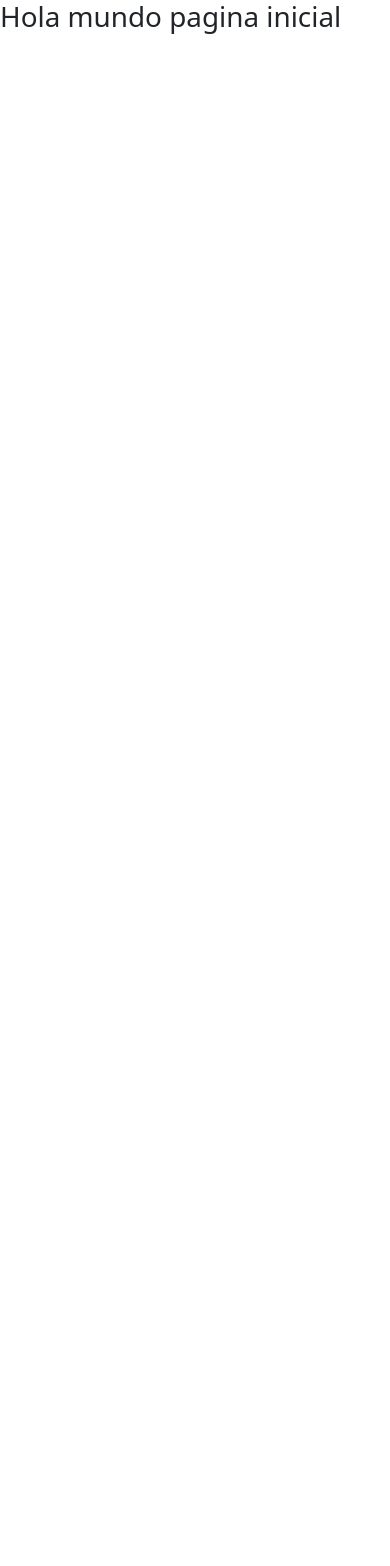
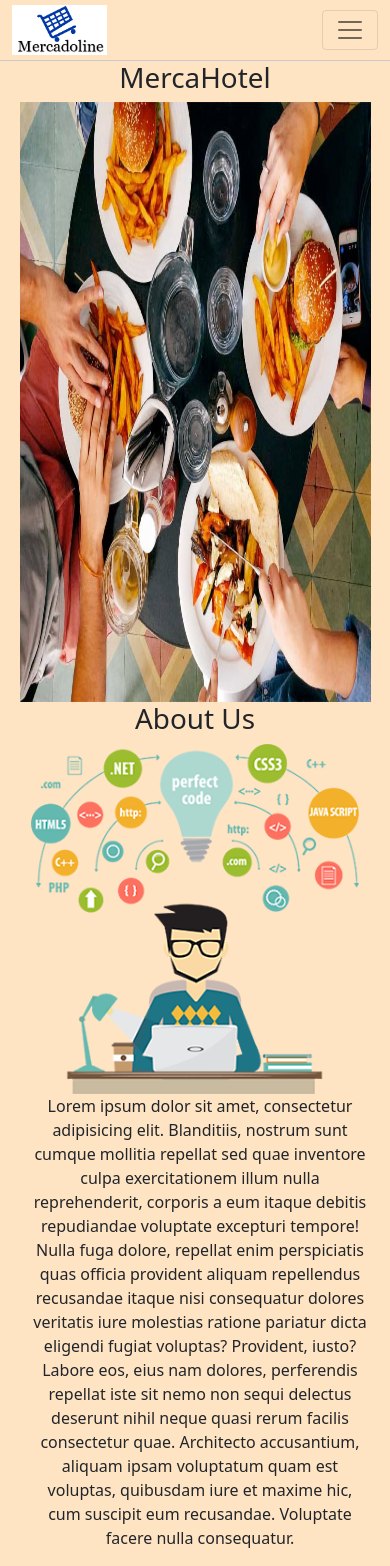
Before and after one commit to EdwinRodri/proyecto-ciclo3, a Flask app: page / in a window 390 px wide. Before the commit the page ends 34 px from the top, so only its background shows below. Run offline with Flask 2, Linux system fonts and the light colour scheme.

Commit message:
segundo cambio creacion pagina prinsipal

```diff
--- /dev/null
+++ b/src/static/css/inicio.css
@@ -0,0 +1,64 @@
+.contenedor-inicio{
+    background-color: bisque;
+}
+
+.contenedor-inicio2{
+    display: flex;
+    flex-direction: column;
+    justify-content: center;
+    text-align: center;
+}
+.contenedorimgPrincipal{
+    min-width: 80%;
+}
+.img-contenedor{
+    /* opacity:60%; */
+    width: 90%;
+    height:600px;
+}
+
+
+.section-contenedor{
+    display: flex;
+    flex-direction: column;
+    justify-content: center;
+    text-align: center;
+}
+.section-segunda{
+    display: flex;
+    justify-content: center;
+    text-align: center;
+    width: 90%;
+    margin: 0 auto;
+}
+    .text-about{
+        font-size: 26px;
+        margin-left: 60px;
+    }
+
+@media(max-width:868px){
+    .text-about{
+        font-size: 16px;
+        margin-left: 10px;
+    }
+    .section-about-img{
+        height: 350px;
+    }
+}
+@media(max-width:608px){
+    .section-segunda{
+        display: flex;
+        flex-direction: column;
+        justify-content: center;
+        text-align: center;
+        width: 90%;
+        margin: 0 auto;
+    }
+    .text-about{
+        font-size: 16px;
+        margin-left: 10px;
+    }
+    .section-about-img{
+        height: 350px;
+    }
+}
--- /dev/null
+++ b/src/static/css/layout.css
@@ -0,0 +1,29 @@
+*{
+    padding: 0;
+    margin: 0;
+    box-sizing: border-box;
+    scroll-behavior: smooth;
+}
+html{
+    scroll-behavior: smooth;
+}
+
+.img-style{
+    height: 50px;
+}
+
+.container-fluid{
+    justify-content: space-between;
+    position: sticky;
+}
+.navbar{
+    padding: 0;
+    background-color: bisque;
+}
+.navbar-nav{
+    margin-left: auto;
+    font-size: 25px;
+}
+.division-linea{
+    margin: 0;
+}
--- a/src/templates/inicio.html
+++ b/src/templates/inicio.html
@@ -3,10 +3,32 @@
 
 <!-- creamos la ruta par los estilos css -->
 {% block customCSS %}
-<!-- <link rel="stylesheet" href="../static/css/login.css"> -->
+<link rel="stylesheet" href="../static/css/inicio.css">
 {% endblock %}
 
 <!-- Creamos el body sel documento -->
 {% block body %}
-<h1>Hola mundo pagina inicial</h1>
+<div class="contenedor-inicio">
+    <!-- Section Main -->
+    <section class="contenedor-inicio2">
+        <h1>MercaHotel</h1>
+        <div class="contenedorimgPrincipal">
+            <img src="../static/img/ComidaProyecto.jpg" alt="" class="img-contenedor">
+        </div>
+    </section>
+    <!-- Section Abou Us -->
+    <section id="about" class="section-contenedor">
+        <div class="section-title">
+            <h1 >About Us</h1>
+        </div>
+        <div class="section-segunda">
+            <div >
+                <img src="../static/img/programacionpor.png" alt="" class="section-about-img">
+            </div>
+            <div class="text-about">
+                <p>Lorem ipsum dolor sit amet, consectetur adipisicing elit. Blanditiis, nostrum sunt cumque mollitia repellat sed quae inventore culpa exercitationem illum nulla reprehenderit, corporis a eum itaque debitis repudiandae voluptate excepturi tempore! Nulla fuga dolore, repellat enim perspiciatis quas officia provident aliquam repellendus recusandae itaque nisi consequatur dolores veritatis iure molestias ratione pariatur dicta eligendi fugiat voluptas? Provident, iusto? Labore eos, eius nam dolores, perferendis repellat iste sit nemo non sequi delectus deserunt nihil neque quasi rerum facilis consectetur quae. Architecto accusantium, aliquam ipsam voluptatum quam est voluptas, quibusdam iure et maxime hic, cum suscipit eum recusandae. Voluptate facere nulla consequatur.</p>
+            </div>
+        </div>
+    </section>
+</div>
 {% endblock %}
--- a/src/templates/layout.html
+++ b/src/templates/layout.html
@@ -10,10 +10,30 @@
     <!-- estilos css -->
     {% block customCSS %}
     {% endblock %}
+    <link rel="stylesheet" href="../static/css/layout.css">
 </head>
 <body>
-    {% block body %}
-    {% endblock %}
+    <div class="contenedor">
+        <nav class="navbar navbar-expand-lg navbar-light ">
+        <div class="container-fluid">
+          <a class="navbar-brand" href="/"><img src="../static/img/logo.png" alt="" class="img-style"></a>
+          <button class="navbar-toggler" type="button" data-bs-toggle="collapse" data-bs-target="#navbarNavAltMarkup" aria-controls="navbarNavAltMarkup" aria-expanded="false" aria-label="Toggle navigation">
+            <span class="navbar-toggler-icon"></span>
+          </button>
+          <div class="collapse navbar-collapse" id="navbarNavAltMarkup">
+            <div class="navbar-nav">
+              <a class="nav-link active" aria-current="page" href="#about">About</a>
+              <a class="nav-link" href="/login">Iniciar Sesion</a>
+              <a class="nav-link" href="/formulario_registro">Crear cuenta</a>
+              <!-- <a class="nav-link disabled" href="#" tabindex="-1" aria-disabled="true">Disabled</a> -->
+            </div>
+          </div>
+        </div>
+        </nav>
+        <hr class="division-linea">
+        {% block body %}
+        {% endblock %}
+    </div>
 
     <!-- Boostrap responsive -->
     <script src="https://cdn.jsdelivr.net/npm/bootstrap@5.0.2/dist/js/bootstrap.bundle.min.js" integrity="sha384-MrcW6ZMFYlzcLA8Nl+NtUVF0sA7MsXsP1UyJoMp4YLEuNSfAP+JcXn/tWtIaxVXM" crossorigin="anonymous"></script>
```
Also changed, not shown: src/static/css/login.css (deleted, +0 -39 lines), src/templates/login.html (+2 -30 lines), src/static/img/ComidaProyecto.jpg (added), src/static/img/hoteleria.jpg (added), src/static/img/programacionpor.png (added).
